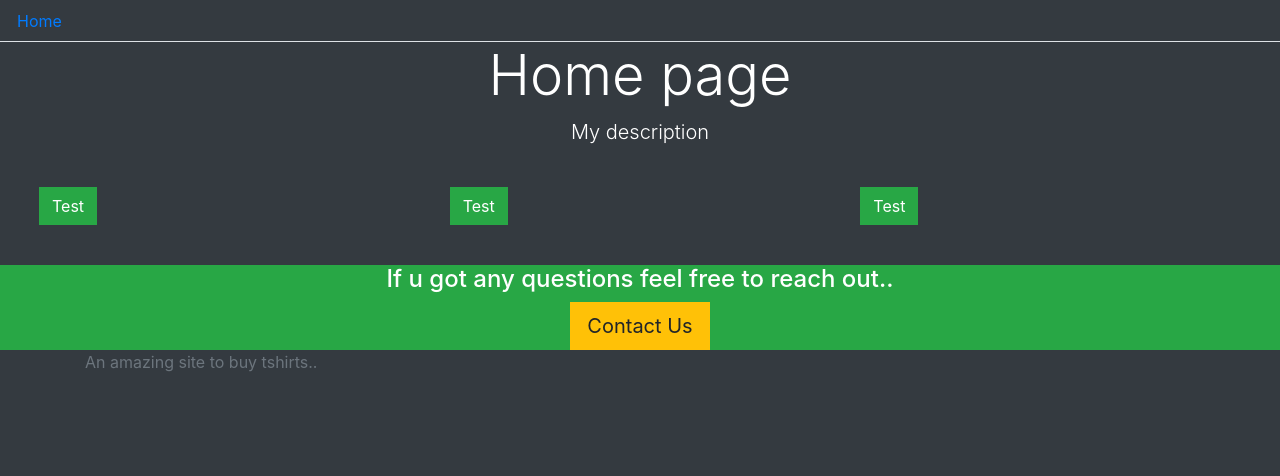
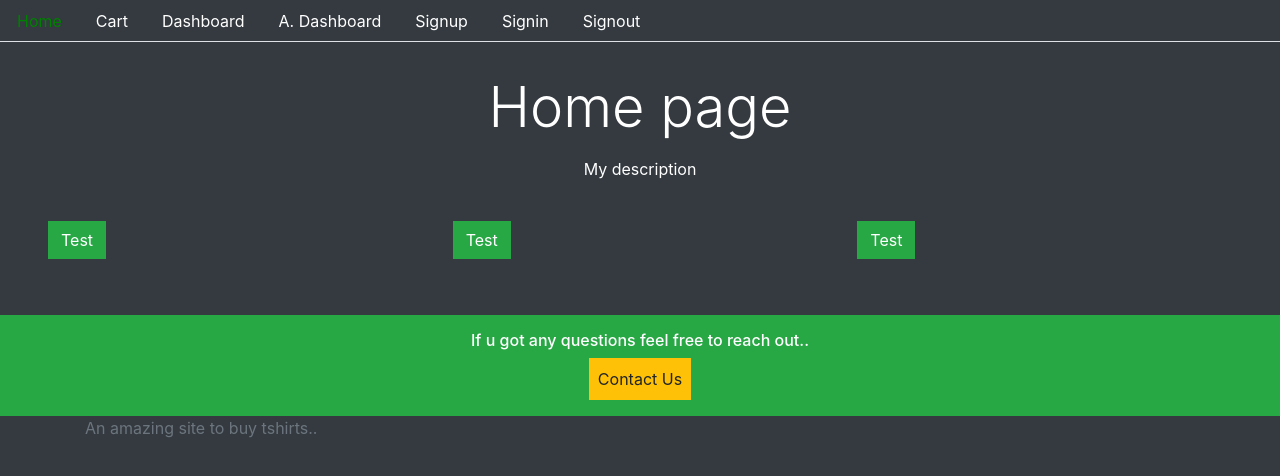
Before and after one commit to charu-24/E-Commerce, a React (Create React App) app in the folder frontend/: page / in a window 1280 px wide. Shown: the top 476 px of the page. Built offline with nearby package versions, Linux system fonts and the light colour scheme; no server answers.

Commit message:
core styling

```diff
--- a/frontend/src/core/Base.js
+++ b/frontend/src/core/Base.js
@@ -10,18 +10,18 @@ const Base = ({
 
     <div>
         <Menu />
-        <div className="container-fluid">
+        <div className="container-fluid p-4">
             <div className="jumbbotron bg-dark text-white text-center">
-                <h2 className="display-4">{title}</h2>
-                <p className="lead">{description}</p>
+                <h2 className="display-4 p-2">{title}</h2>
+                <p className="lead-2 p-(-0)">{description}</p>
 
             </div>
             <div className={className}>{children}</div>
         </div>
-        <footer className="footer bg-dark mt-auto py-3">
-            <div className="container-fluid bg-success text-white text-center">
-                <h4>If u got any questions feel free to reach out..</h4>
-                <button className="btn btn-lg btn-warning">Contact Us</button>
+        <footer className="footer bg-dark mt-auto py-2">
+            <div className="container-fluid bg-success text-white text-center p-3">
+                <h6>If u got any questions feel free to reach out..</h6>
+                <button className="btn  btn-warning p-2">Contact Us</button>
 
             </div>
             <div className="container">
--- a/frontend/src/core/Menu.js
+++ b/frontend/src/core/Menu.js
@@ -1,10 +1,53 @@
 import React from 'react'
 import { Link, withRouter} from "react-router-dom"
-const Menu = () => (
+
+const currentTab =(history, path) =>{
+    if( history.location.pathname === path)
+    {
+        return {color :"green" }
+    }
+    else{
+        return { color: "white"}
+    }
+}
+
+const Menu = ({ history }) => (
     <div>
         <ul className="nav nav-tabs bg-dark">
             <li className="nav-item">
-                <Link className="nav-link" to="/">Home</Link>
+                <Link
+                style = { currentTab(history, "/") }
+                className="nav-link" to="/">Home</Link>
+            </li>
+            <li className="nav-item">
+                <Link
+                style = { currentTab(history, "/cart") }
+                className="nav-link" to="/cart">Cart</Link>
+            </li>
+            <li className="nav-item">
+                <Link
+                style = { currentTab(history, "/user/dashboard") }
+                className="nav-link" to="/user/dashboard">Dashboard</Link>
+            </li>
+            <li className="nav-item">
+                <Link
+                style = { currentTab(history, "/admin/dashboard") }
+                className="nav-link" to="/admin/dashboard">A. Dashboard</Link>
+            </li>
+            <li className="nav-item">
+                <Link
+                style = { currentTab(history, "/signup") }
+                className="nav-link" to="/signup">Signup</Link>
+            </li>
+            <li className="nav-item">
+                <Link
+                style = { currentTab(history, "/signin") }
+                className="nav-link" to="/signin">Signin</Link>
+            </li>
+            <li className="nav-item">
+                <Link
+                style = { currentTab(history, "/signout") }
+                className="nav-link" to="/signout">Signout</Link>
             </li>
         </ul>
     </div>
```
Also changed, not shown: 1 other file (tests, documents, lock files or other folders).
